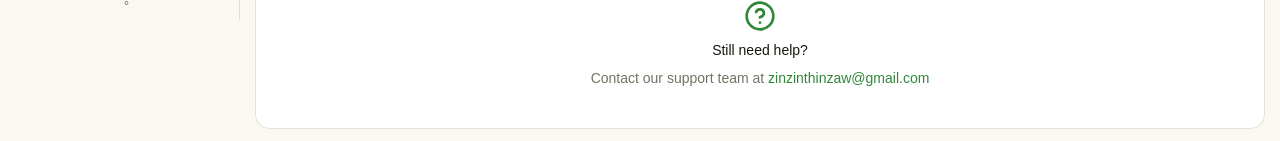
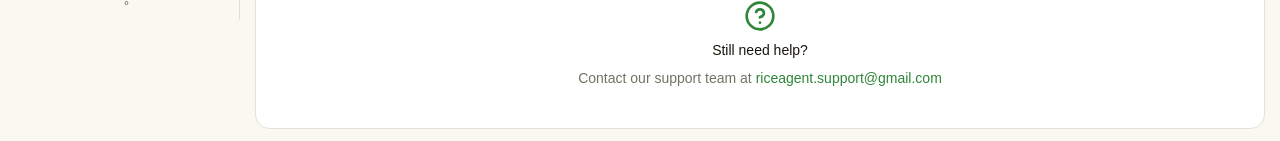
Before and after one commit to 6rose9/rice-agent, a Next.js app: page /help in a window 1280 px wide. Shown: the part 780-921 px from the top of the page. Built offline with nearby package versions, Linux system fonts and the light colour scheme; no server answers; a web font is replaced by a local one.

Commit message:
add footer links

```diff
--- a/src/app/(main)/about/page.tsx
+++ b/src/app/(main)/about/page.tsx
@@ -174,10 +174,10 @@ export default function AboutPage() {
               <div className="flex items-center gap-2 text-sm">
                 <span className="text-muted-foreground">Email:</span>
                 <a
-                  href="mailto:zinzinthinzaw@gmail.com"
+                  href="mailto:riceagent.support@gmail.com"
                   className="text-primary hover:underline"
                 >
-                  zinzinthinzaw@gmail.com
+                  riceagent.support@gmail.com
                 </a>
               </div>
             </CardContent>
--- a/src/app/(main)/help/page.tsx
+++ b/src/app/(main)/help/page.tsx
@@ -82,7 +82,7 @@ const faqs = [
   {
     question: "How do I report inappropriate content?",
     answer:
-      'If you see a post or user that violates our community guidelines, please contact us at zinzinthinzaw@gmail.com with details. We take all reports seriously and will investigate promptly.',
+      'If you see a post or user that violates our community guidelines, please contact us at riceagent.support@gmail.com with details. We take all reports seriously and will investigate promptly.',
   },
 ];
 
@@ -145,10 +145,10 @@ export default function HelpPage() {
               <p className="text-sm text-muted-foreground">
                 Contact our support team at{" "}
                 <a
-                  href="mailto:zinzinthinzaw@gmail.com"
+                  href="mailto:riceagent.support@gmail.com"
                   className="text-primary hover:underline"
                 >
-                  zinzinthinzaw@gmail.com
+                  riceagent.support@gmail.com
                 </a>
               </p>
             </CardContent>
--- a/src/app/(main)/privacy/page.tsx
+++ b/src/app/(main)/privacy/page.tsx
@@ -201,10 +201,10 @@ export default function PrivacyPage() {
                 <p className="text-sm text-muted-foreground leading-relaxed">
                   For questions about this Privacy Policy, contact us at{" "}
                   <a
-                    href="mailto:zinzinthinzaw@gmail.com"
+                    href="mailto:riceagent.support@gmail.com"
                     className="text-primary hover:underline"
                   >
-                    zinzinthinzaw@gmail.com
+                    riceagent.support@gmail.com
                   </a>
                   .
                 </p>
--- a/src/app/(main)/terms/page.tsx
+++ b/src/app/(main)/terms/page.tsx
@@ -158,10 +158,10 @@ export default function TermsPage() {
                 <p className="text-sm text-muted-foreground leading-relaxed">
                   For questions about these Terms, contact us at{" "}
                   <a
-                    href="mailto:zinzinthinzaw@gmail.com"
+                    href="mailto:riceagent.support@gmail.com"
                     className="text-primary hover:underline"
                   >
-                    zinzinthinzaw@gmail.com
+                    riceagent.support@gmail.com
                   </a>
                   .
                 </p>
```
